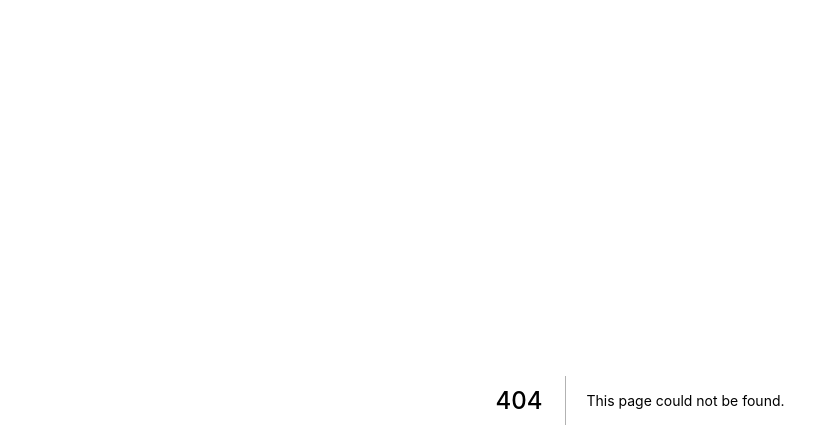
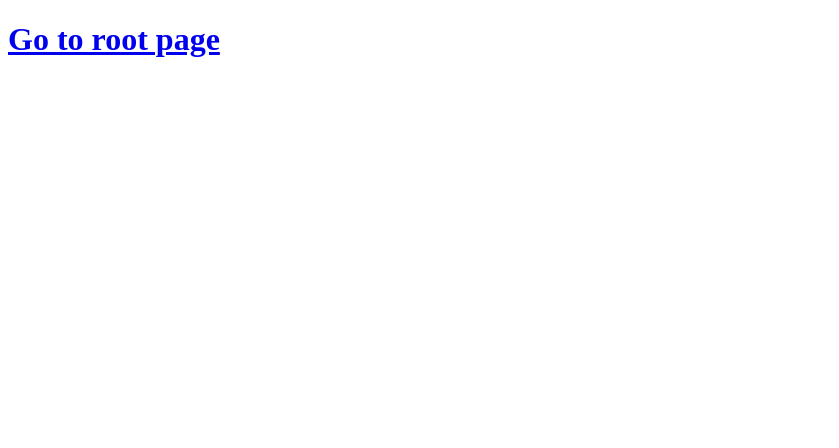
Before and after one commit to Nirbhay007/next-app-Nirbhay-Singh, a Next.js app: page /posts/first_post in a window 1280 px wide. Before the commit this address had no page. Shown: the top 448 px of the page, without its empty margins (0-839 px from the left). Built offline with nearby package versions, Linux system fonts and the light colour scheme.

Commit message:
created a page route  with first_post

```diff
--- /dev/null
+++ b/pages/posts/first_post.js
@@ -0,0 +1,11 @@
+import Link from "next/link";
+
+export default function FirstPost() {
+  return (
+    <h1>
+      <Link href="/">
+        <a>Go to root page </a>
+      </Link>
+    </h1>
+  );
+}
```
Also changed, not shown: pages/index.js (+8 -5 lines).
